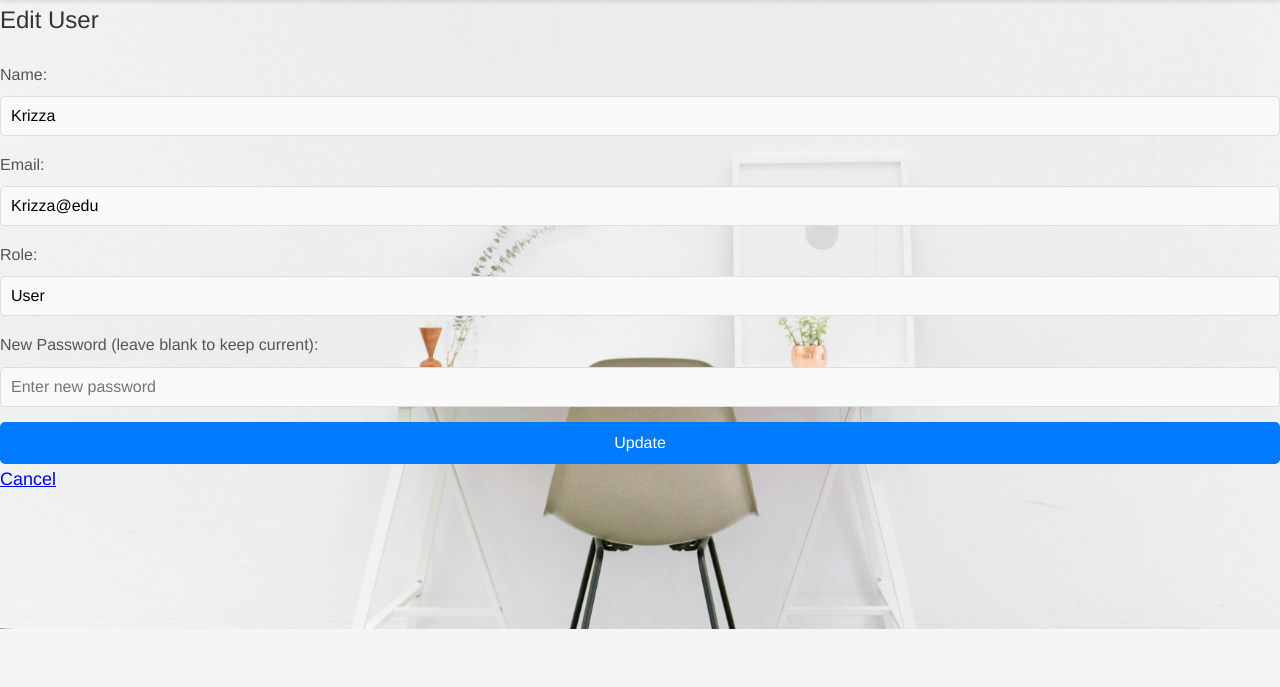
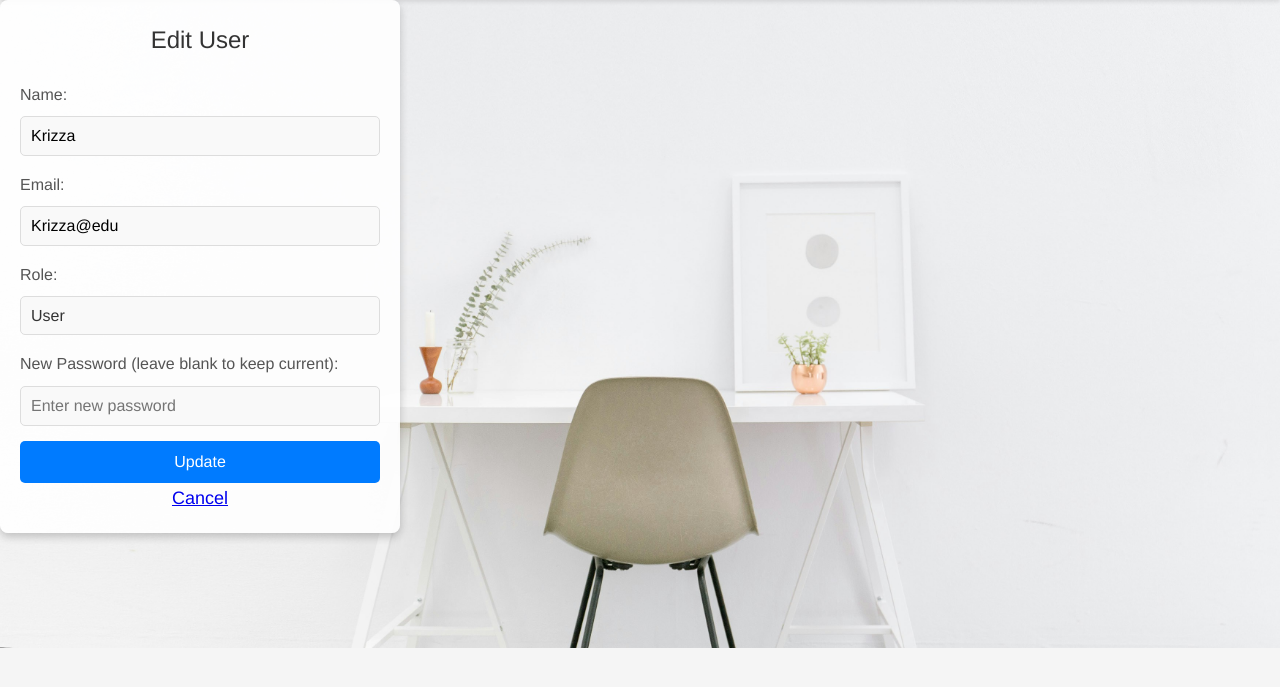
Before and after one commit to dinoaur/LMS, a PHP site: page /edit_user.php?user_id=6 in a window 1280 px wide. Shown: the part 90-777 px from the top of the page. Run offline with PHP 8.4, Linux system fonts and the light colour scheme; a user stored in the database is signed in; data comes from the database, SQL or seed files in the repository.

Commit message:
Modifications Part 2
A

```diff
--- a/css/styles.css
+++ b/css/styles.css
@@ -710,3 +710,12 @@ admin-table th,
 .popup-content button:hover {
     background-color: #0056b3;
 }
+
+.edit-user-container {
+    background-color: rgba(255, 255, 255, 0.9);
+    padding: 20px;
+    border-radius: 8px;
+    box-shadow: 0 4px 8px rgba(0, 0, 0, 0.2);
+    width: 400px;
+    text-align: center;
+}
--- a/edit_user.php
+++ b/edit_user.php
@@ -30,12 +30,13 @@ if (isset($_GET['user_id'])) {
 // Handle form submission for editing the user
 if ($_SERVER['REQUEST_METHOD'] == 'POST') {
     $name = $conn->real_escape_string($_POST['name']);
+    $role = $conn->real_escape_string($_POST['role']);
     $password = isset($_POST['password']) && !empty($_POST['password'])
                 ? password_hash($_POST['password'], PASSWORD_DEFAULT)
                 : null;
 
     // Update query
-    $sql = "UPDATE users SET Name = '$name'";
+    $sql = "UPDATE users SET Name = '$name', Role = '$role'";
     if ($password) {
         $sql .= ", Password = '$password'";
     }
@@ -73,7 +74,10 @@ if ($_SERVER['REQUEST_METHOD'] == 'POST') {
             </div>
             <div class="form-group">
                 <label for="role">Role:</label>
-                <input type="text" id="role" name="role" value="<?php echo htmlspecialchars($user['Role']); ?>" readonly>
+                <select id="role" name="role" required>
+                    <option value="Admin" <?php echo $user['Role'] == 'Admin' ? 'selected' : ''; ?>>Admin</option>
+                    <option value="User" <?php echo $user['Role'] == 'User' ? 'selected' : ''; ?>>User</option>
+                </select>
             </div>
             <div class="form-group">
                 <label for="password">New Password (leave blank to keep current):</label>
--- a/index.php
+++ b/index.php
@@ -61,7 +61,6 @@ if ($_SERVER["REQUEST_METHOD"] == "POST") {
             <input type="password" id="password" name="password" required>
 
             <button type="submit">Login</button>
-            <p>Don't have an account? <a href="register_user.php">Register here</a></p>
         </form>
             </div>
 </body>
```
